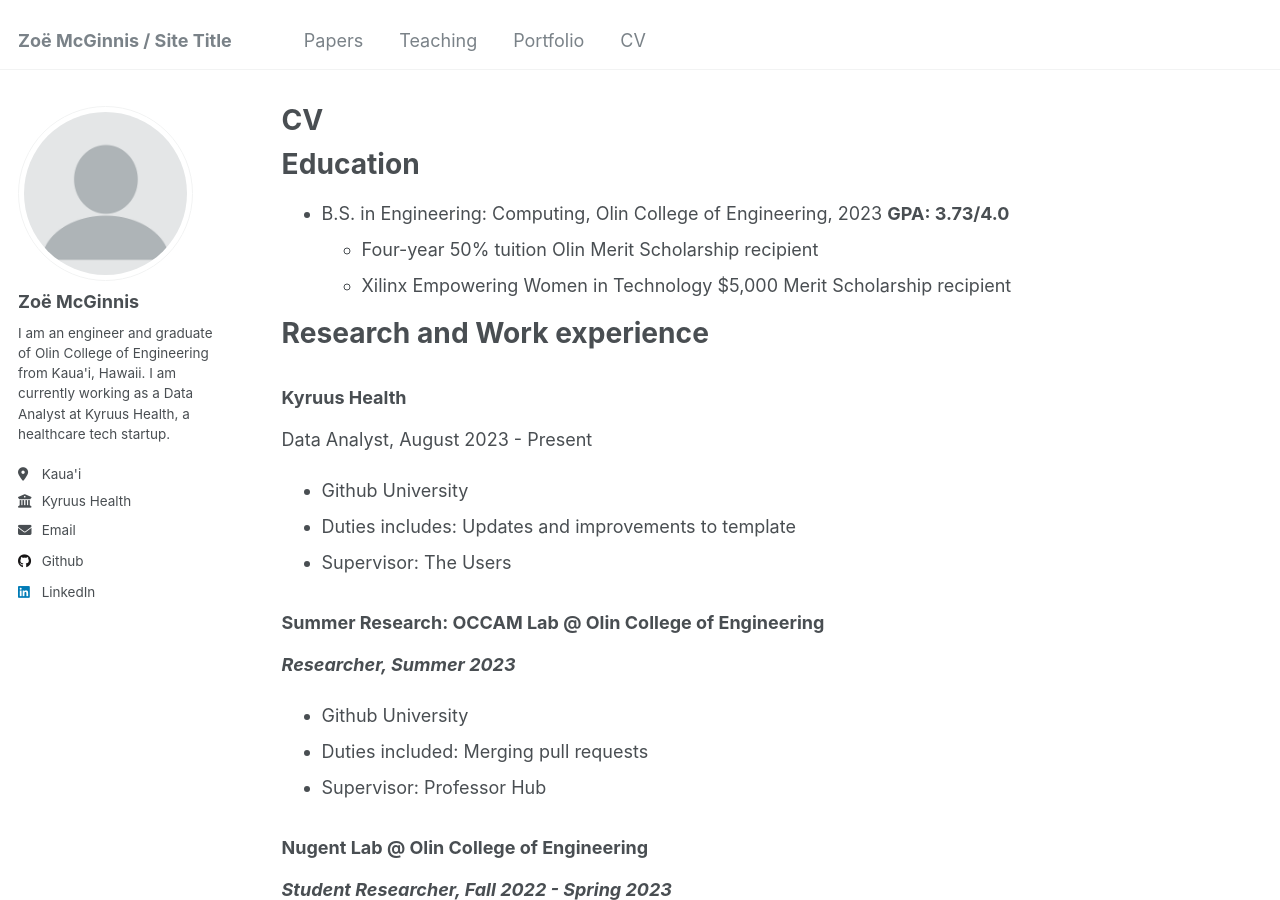
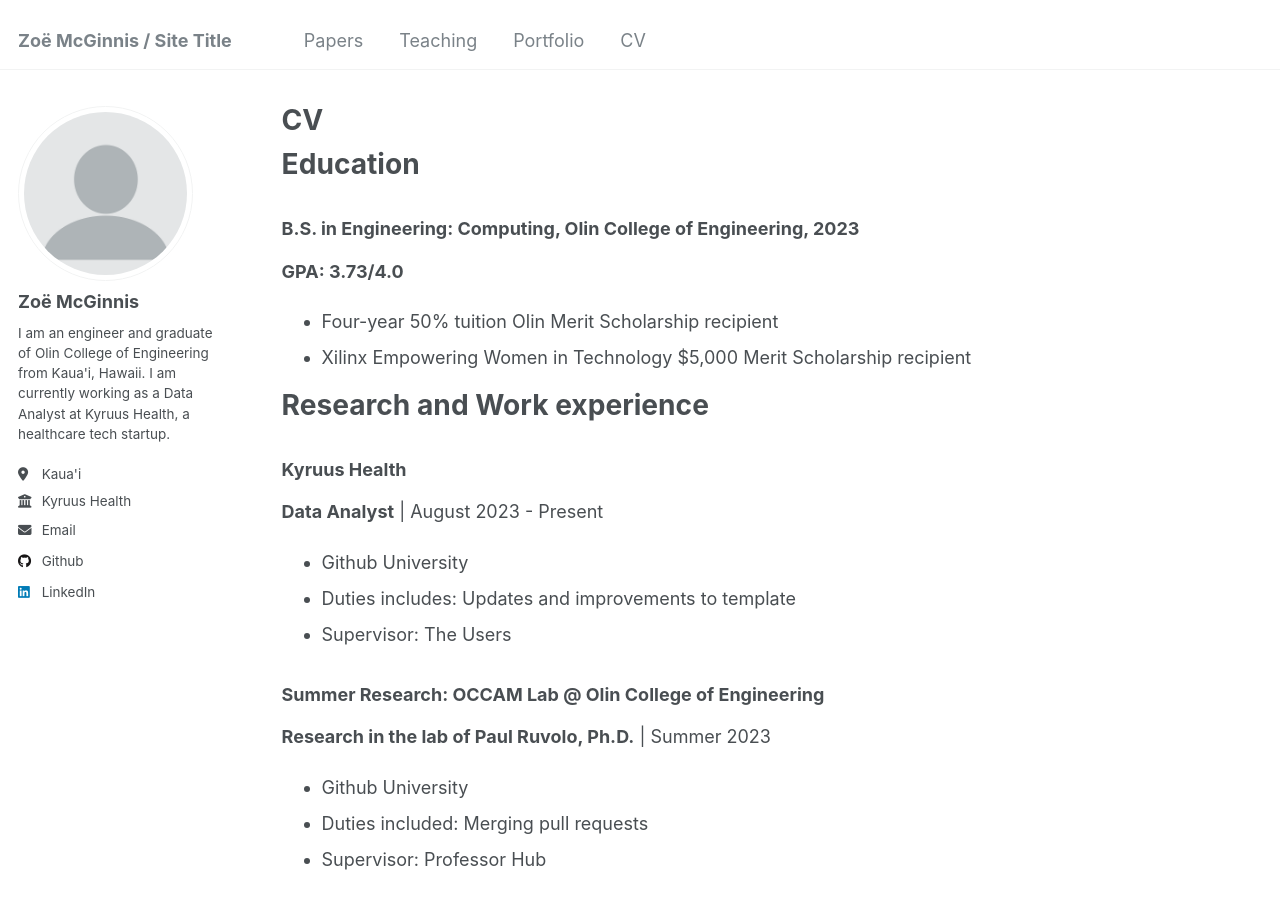
Before and after one commit to Mickmcginnis/zmcginnis, a Jekyll site: the page built from _pages/cv.md, in a window 1280 px wide and 900 px high. Built offline with Jekyll 4.4.1, drawn with Linux system fonts in a browser that asks for light colours; some of the changed text lies outside the part shown.

Commit message:
Rewrite experiences

```diff
--- a/_pages/cv.md
+++ b/_pages/cv.md
@@ -11,7 +11,7 @@ redirect_from:
 
 Education
 ======
-* B.S. in Engineering: Computing, Olin College of Engineering, 2023
+### B.S. in Engineering: Computing, Olin College of Engineering, 2023
 __GPA: 3.73/4.0__
   * Four-year 50% tuition Olin Merit Scholarship recipient
   * Xilinx Empowering Women in Technology $5,000 Merit Scholarship recipient
@@ -19,19 +19,19 @@ __GPA: 3.73/4.0__
 Research and Work experience
 ======
 ### Kyruus Health
-Data Analyst, August 2023 - Present
+__Data Analyst__ | August 2023 - Present
   * Github University
   * Duties includes: Updates and improvements to template
   * Supervisor: The Users
 
 ### Summer Research: OCCAM Lab @ Olin College of Engineering
-___Researcher, Summer 2023___
+__Research in the lab of Paul Ruvolo, Ph.D.__ | Summer 2023
   * Github University
   * Duties included: Merging pull requests
   * Supervisor: Professor Hub
 
 ### Nugent Lab @ Olin College of Engineering
-___Student Researcher, Fall 2022 - Spring 2023___
+__Research in the lab of Carrie Nugent, Ph.D.__ | Fall 2022 - Spring 2023
   * Github University
   * Duties included: Tagging issues
   * Supervisor: Professor Git
```
